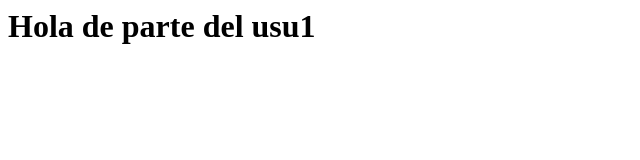
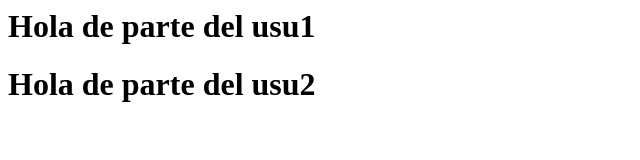
Before and after one commit to bortmarc8/reposis4, a plain HTML site: page index.html in a window 1280 px wide. Shown: the whole page, without its empty margins (0-640 px from the left). Drawn offline with Linux system fonts and the light colour scheme.

Commit message:
Añadido del usu2

```diff
--- a/index.html
+++ b/index.html
@@ -1,3 +1,4 @@
 <html>
 <h1>Hola de parte del usu1</h1>
+<h1>Hola de parte del usu2</h1>
 </html>
```
